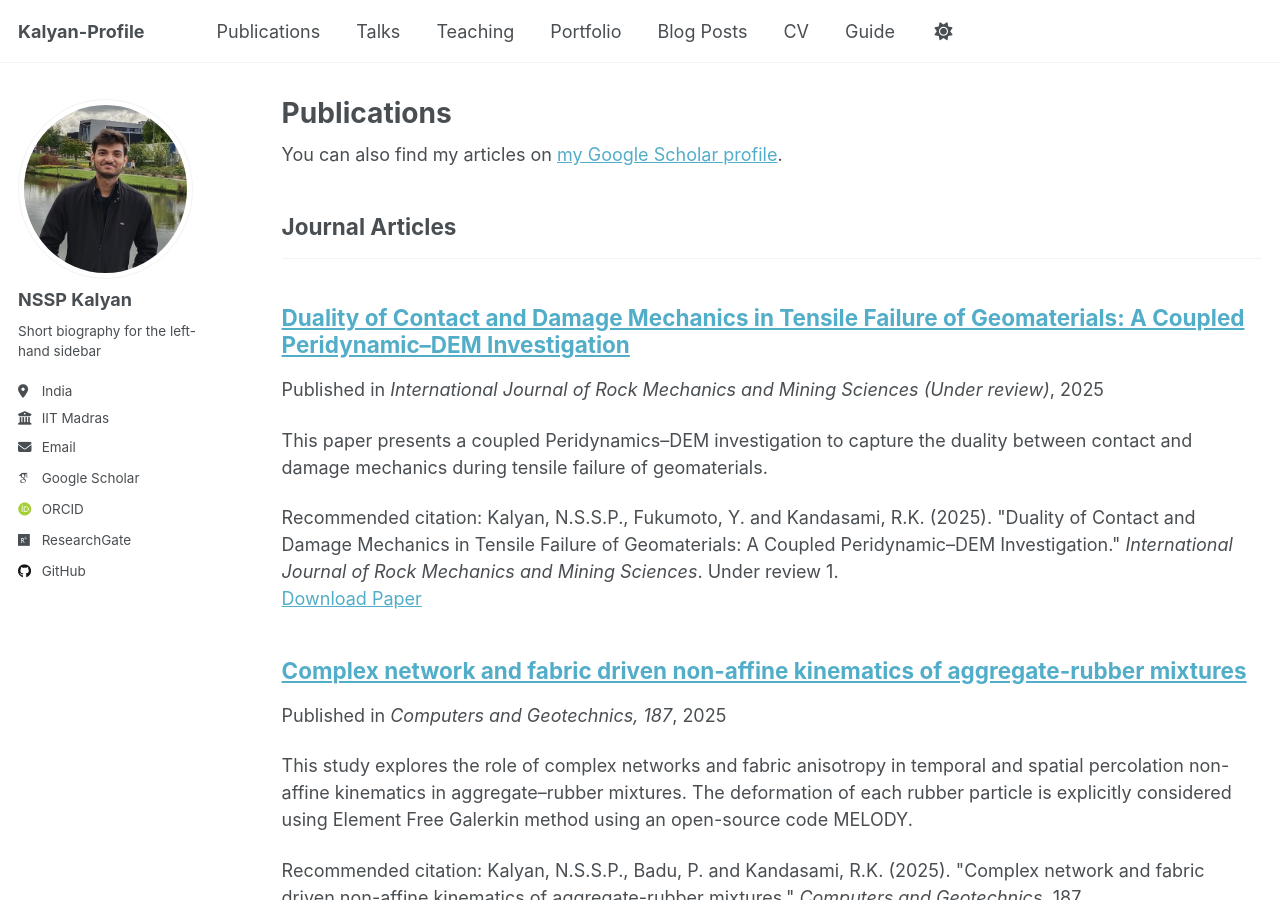
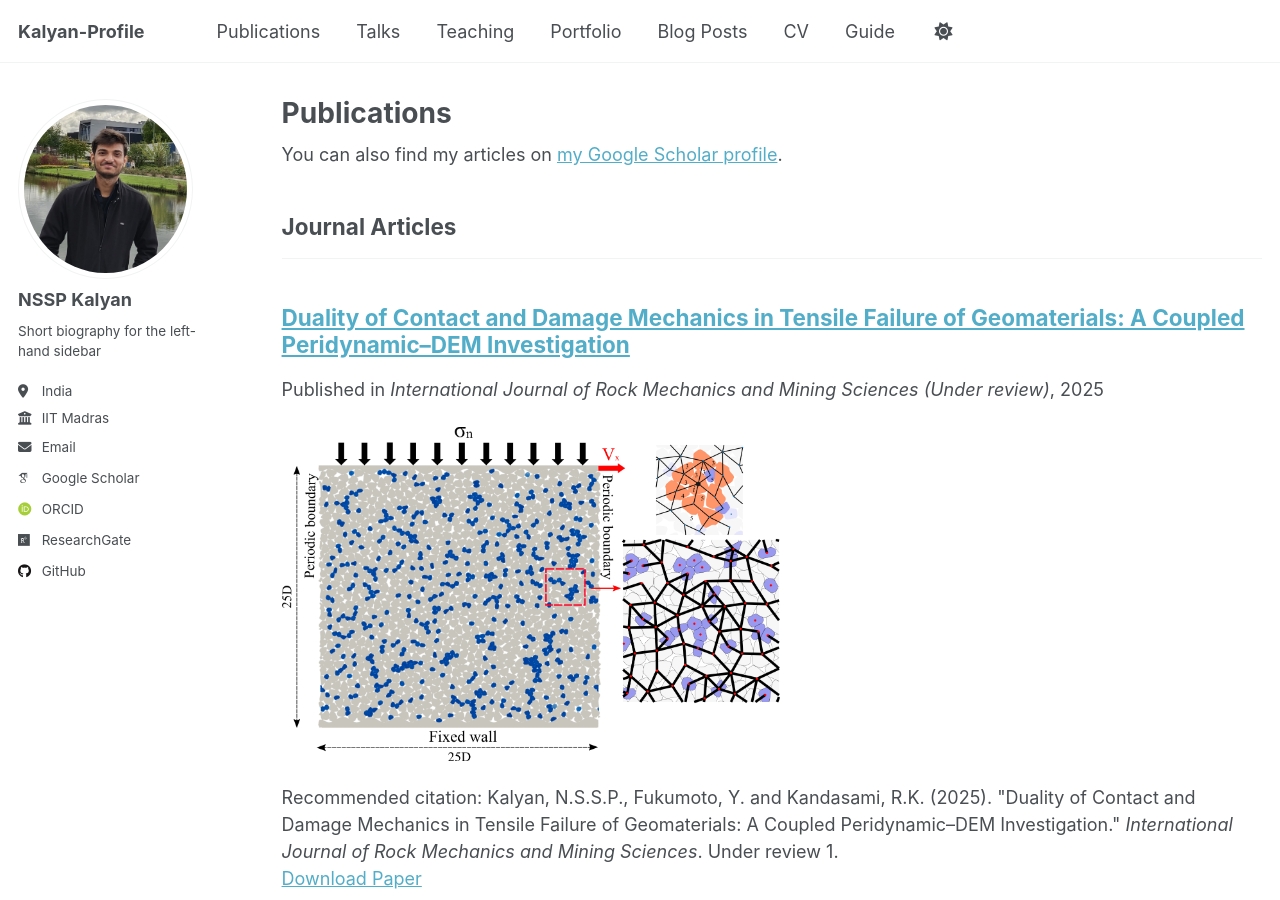
Before and after one commit to pkc137/sudo_template_website, a Jekyll site: the page built from _pages/publications.html, in a window 1280 px wide and 900 px high. Built offline with Jekyll 4.4.1, drawn with Linux system fonts in a browser that asks for light colours; some web fonts are replaced; a script that is not in the unit is left out.

Commit message:
first paper

```diff
--- a/_publications/2009-10-01-paper-title-number-1.md
+++ b/_publications/2009-10-01-paper-title-number-1.md
@@ -3,10 +3,30 @@ title: "Duality of Contact and Damage Mechanics in Tensile Failure of Geomateria
 collection: publications
 category: manuscripts
 permalink: /publication/2025-duality-contact-damage
-excerpt: 'This paper presents a coupled Peridynamics–DEM investigation to capture the duality between contact and damage mechanics during tensile failure of geomaterials.'
+
 date: 2025-07-01
 venue: 'International Journal of Rock Mechanics and Mining Sciences (Under review)'
 paperurl: 'https://dx.doi.org/10.2139/ssrn.5364541'
 citation: 'Kalyan, N.S.S.P., Fukumoto, Y. and Kandasami, R.K. (2025). "Duality of Contact and Damage Mechanics in Tensile Failure of Geomaterials: A Coupled Peridynamic–DEM Investigation." <i>International Journal of Rock Mechanics and Mining Sciences</i>. Under review 1.'
 ---
-The contents above will be part of a list of publications, if the user clicks the link for the publication than the contents of section will be rendered as a full page, allowing you to provide more information about the paper for the reader. When publications are displayed as a single page, the contents of the above "citation" field will automatically be included below this section in a smaller font.
+<img src="https://pkc137.github.io/sudo_template_website/images/image3.png" width="500">
+
+This paper presents a coupled Peridynamics–DEM investigation to capture the duality between contact and damage mechanics during tensile failure of geomaterials. The interplay between damage and contact mechanics in rock and clay is captured using a progressive stiffness degradation function and non-linear rough contact law.
+
+<div style="display: flex; justify-content: center; gap: 20px;">
+  <figure style="text-align: center;">
+    <video width="400" controls>
+      <source src="https://pkc137.github.io/sudo_template_website/images/Rock_Video.mp4" type="video/mp4">
+      Your browser does not support the video tag.
+    </video>
+    <figcaption style="font-size: 0.9em; margin-top: 5px;">(a) Rock </figcaption>
+  </figure>
+
+  <figure style="text-align: center;">
+    <video width="500" controls>
+      <source src="https://pkc137.github.io/sudo_template_website/images/clay_break.mp4" type="video/mp4">
+      Your browser does not support the video tag.
+    </video>
+    <figcaption style="font-size: 0.9em; margin-top: 5px;">(b) Clay </figcaption>
+  </figure>
+</div>
```
Also changed, not shown: 2 other files.
